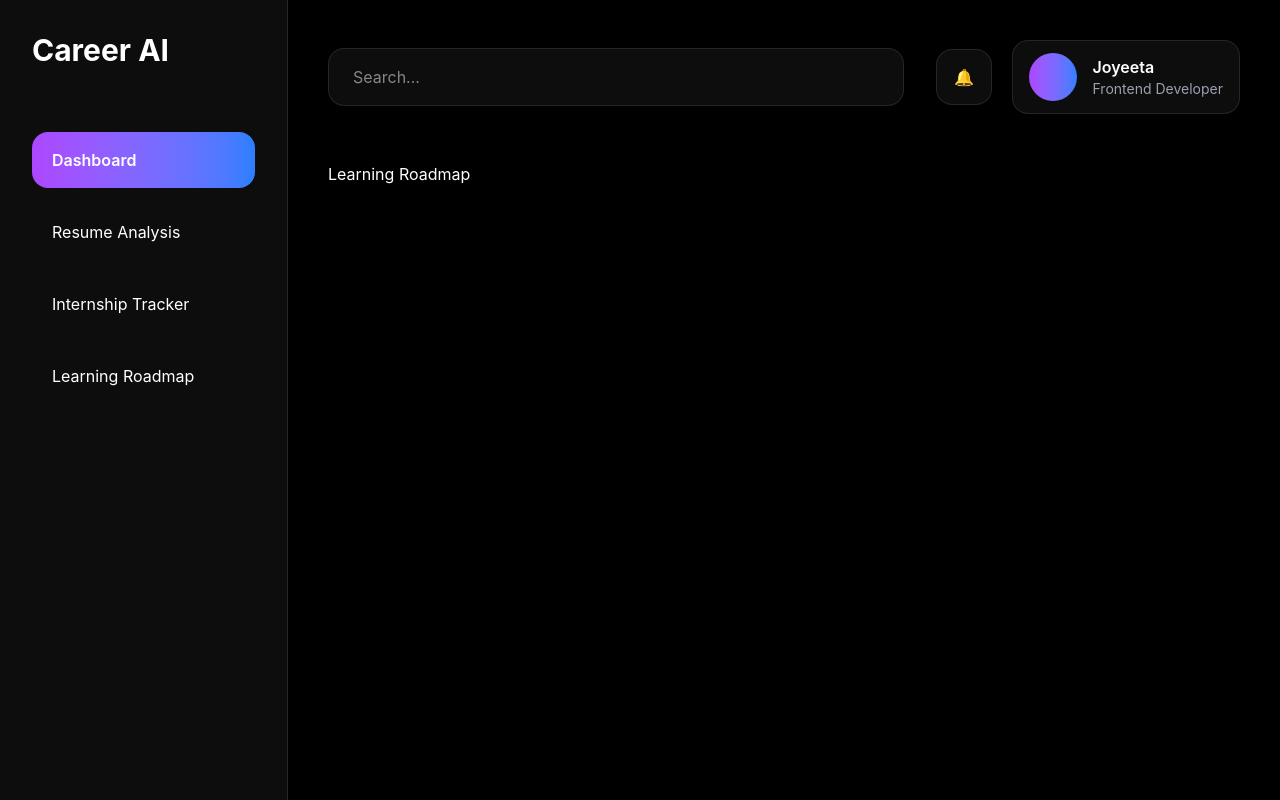
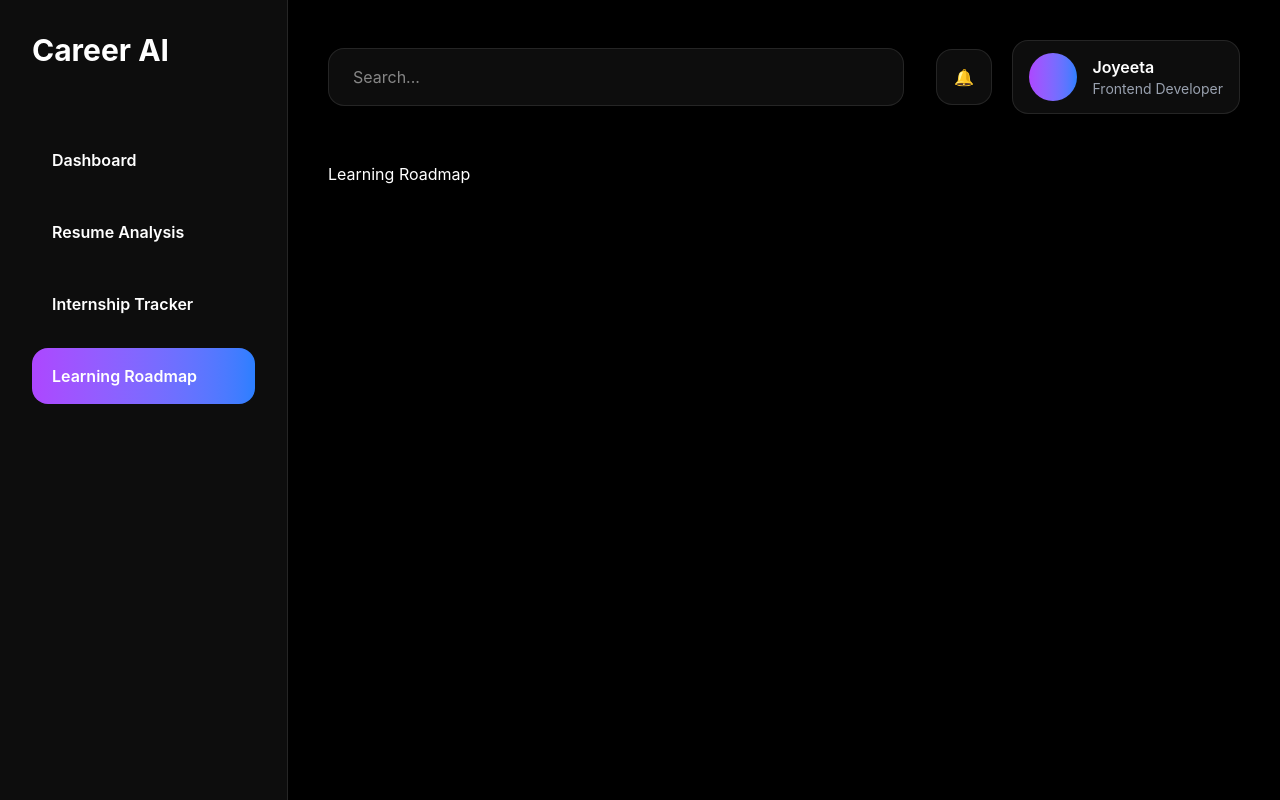
Before and after one commit to Joyeeta2003/career-ai, a React (Vite) app: page /dashboard/roadmap in a window 1280 px wide. Built offline with nearby package versions, Linux system fonts and the light colour scheme.

Commit message:
Added dashboard sidebar navigation

```diff
--- a/src/components/Sidebar.jsx
+++ b/src/components/Sidebar.jsx
@@ -1,3 +1,5 @@
+import { NavLink } from "react-router-dom"
+
 function Sidebar() {
   return (
     <div className="w-72 min-h-screen bg-white/5 border-r border-white/10 p-8">
@@ -7,24 +9,56 @@ function Sidebar() {
         Career AI
       </h1>
 
-      {/* Navigation */}
       <div className="space-y-4">
 
-        <button className="w-full text-left px-5 py-4 rounded-2xl bg-gradient-to-r from-purple-500 to-blue-500 font-semibold">
+        <NavLink
+          to="/dashboard"
+          end
+          className={({ isActive }) =>
+            `block px-5 py-4 rounded-2xl font-semibold transition ${isActive
+              ? "bg-gradient-to-r from-purple-500 to-blue-500"
+              : "hover:bg-white/5"
+            }`
+          }
+        >
           Dashboard
-        </button>
+        </NavLink>
 
-        <button className="w-full text-left px-5 py-4 rounded-2xl hover:bg-white/5 transition">
+        <NavLink
+          to="/dashboard/resume-analysis"
+          className={({ isActive }) =>
+            `block px-5 py-4 rounded-2xl font-semibold transition ${isActive
+              ? "bg-gradient-to-r from-purple-500 to-blue-500"
+              : "hover:bg-white/5"
+            }`
+          }
+        >
           Resume Analysis
-        </button>
+        </NavLink>
 
-        <button className="w-full text-left px-5 py-4 rounded-2xl hover:bg-white/5 transition">
+        <NavLink
+          to="/dashboard/internships"
+          className={({ isActive }) =>
+            `block px-5 py-4 rounded-2xl font-semibold transition ${isActive
+              ? "bg-gradient-to-r from-purple-500 to-blue-500"
+              : "hover:bg-white/5"
+            }`
+          }
+        >
           Internship Tracker
-        </button>
+        </NavLink>
 
-        <button className="w-full text-left px-5 py-4 rounded-2xl hover:bg-white/5 transition">
+        <NavLink
+          to="/dashboard/roadmap"
+          className={({ isActive }) =>
+            `block px-5 py-4 rounded-2xl font-semibold transition ${isActive
+              ? "bg-gradient-to-r from-purple-500 to-blue-500"
+              : "hover:bg-white/5"
+            }`
+          }
+        >
           Learning Roadmap
-        </button>
+        </NavLink>
 
       </div>
 
--- a/src/components/StatsCard.jsx
+++ b/src/components/StatsCard.jsx
@@ -1,12 +1,12 @@
 function StatsCard({ title, value }) {
   return (
-    <div className="bg-white/5 border border-white/10 rounded-3xl p-8 hover:-translate-y-2 transition duration-300">
+    <div className="bg-white/5 border border-white/10 rounded-3xl p-6 hover:-translate-y-2 transition duration-300">
 
       <p className="text-gray-400 mb-4">
         {title}
       </p>
 
-      <h1 className="text-5xl font-bold">
+      <h1 className="text-3xl font-bold">
         {value}
       </h1>
 
```
